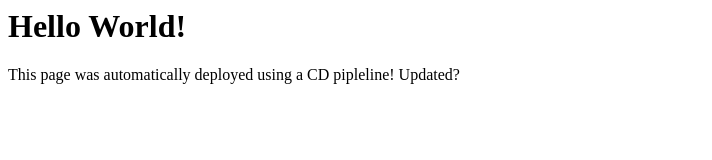
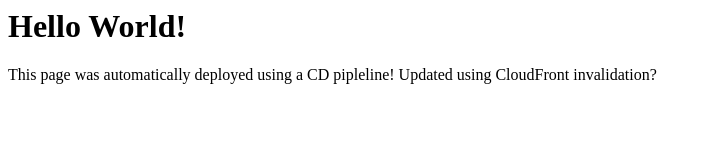
Before and after one commit to arvind-balaji/p3p2, a plain HTML site: page index.html in a window 1280 px wide. Shown: the whole page, without its empty margins (0-712 px from the left). Drawn offline with Linux system fonts and the light colour scheme.

Commit message:
Update index.html

```diff
--- a/index.html
+++ b/index.html
@@ -1,3 +1,3 @@
 <h1>Hello World!</h1>
 
-<p>This page was automatically deployed using a CD pipleline! Updated?</p>
+<p>This page was automatically deployed using a CD pipleline! Updated using CloudFront invalidation?</p>
```
